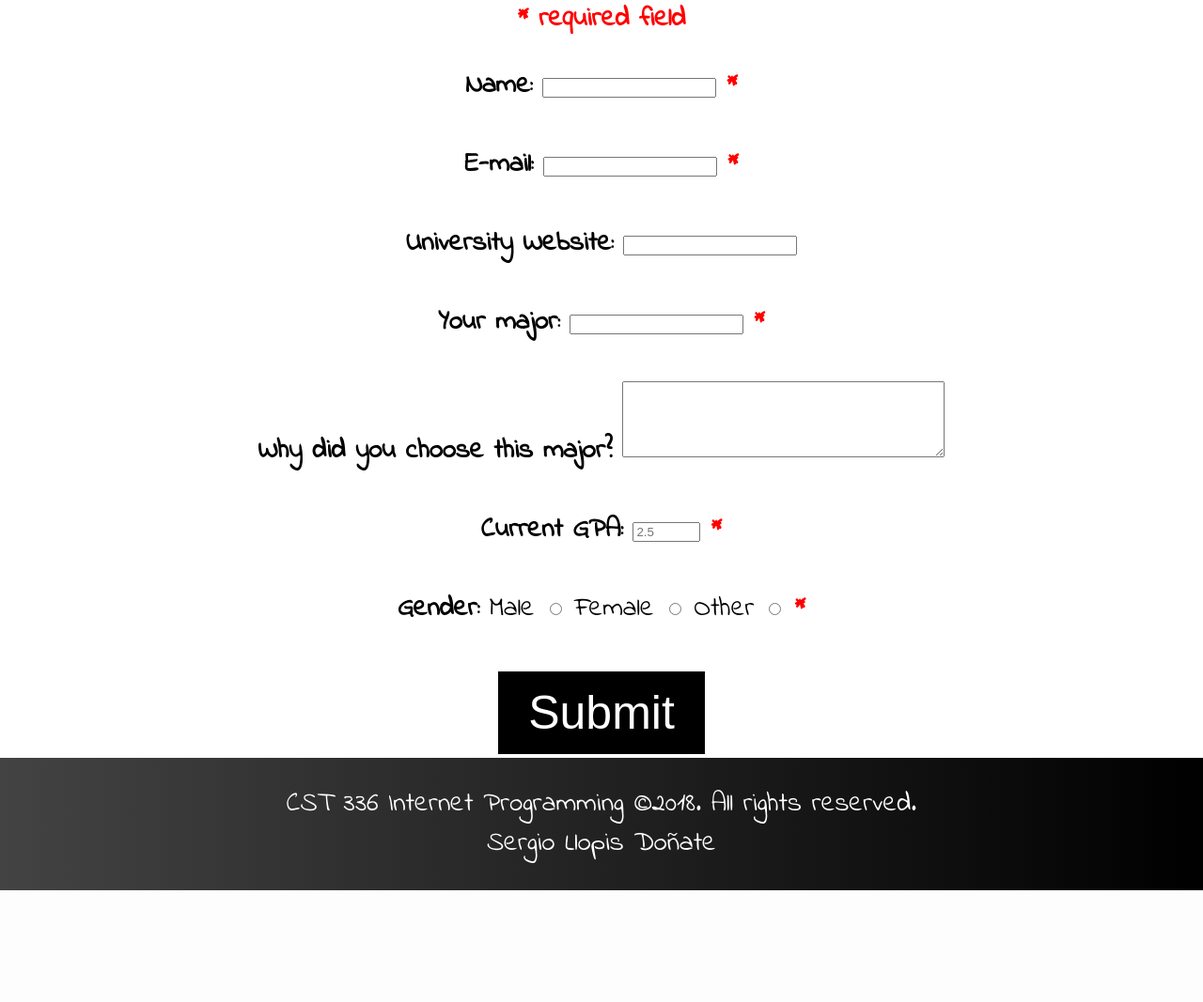
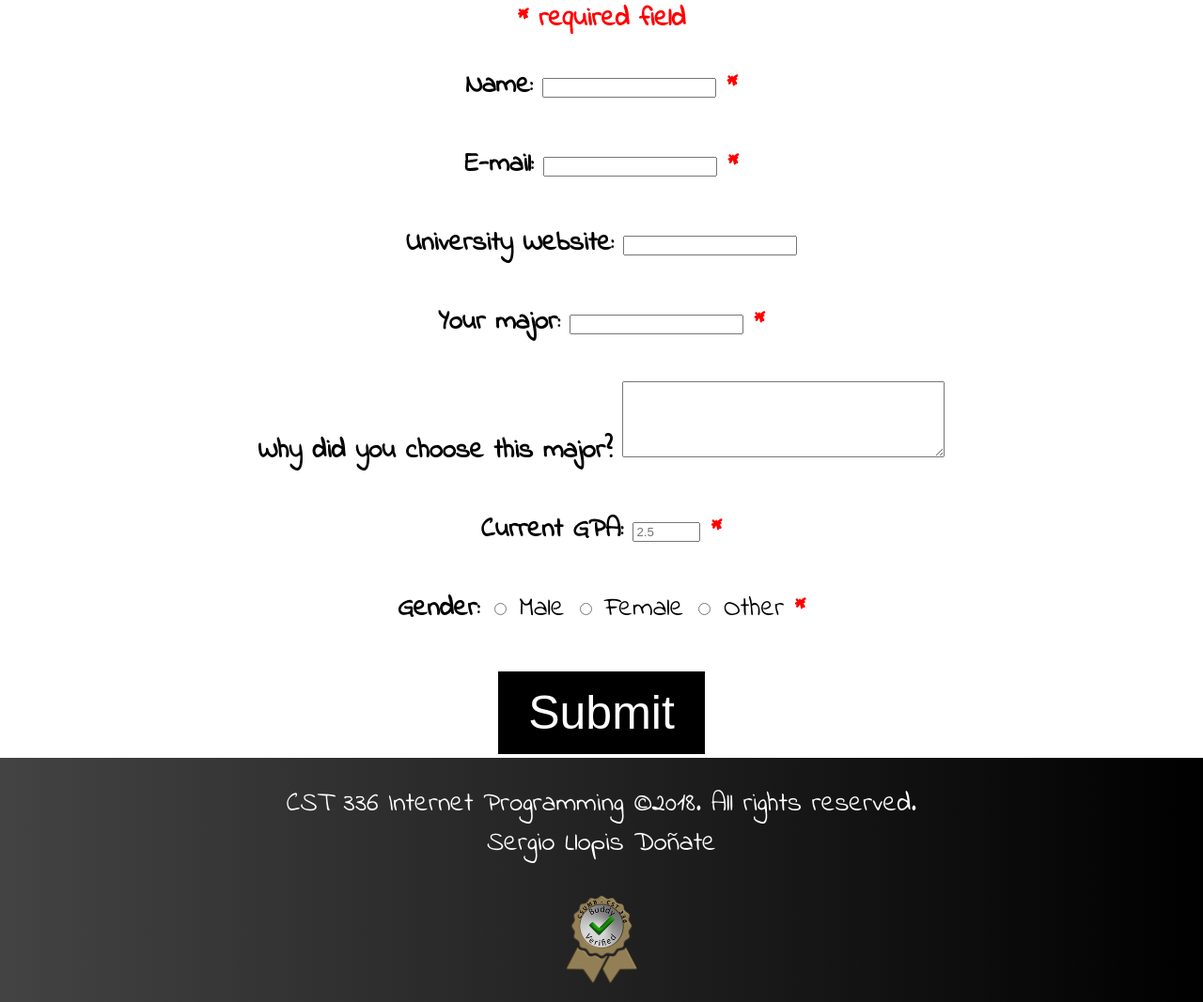
Before and after one commit to sllopis/InternetProgamming, a PHP site: page /hw/hw3/index.php in a window 1280 px wide. Shown: the part 308-1375 px from the top of the page at 94% size. Before the commit the page ends 1256 px from the top, so only its background shows below. Run offline with PHP 8.4, Linux system fonts and the light colour scheme; data that the repository does not hold is empty.

Commit message:
Last Commit Before Turning it in

```diff
--- a/hw/hw3/css/styles.css
+++ b/hw/hw3/css/styles.css
@@ -48,3 +48,8 @@ form{
     color:gold;
     font-size:50px;
 }
+
+input{
+    text-align: left;
+    display:inline;
+}
--- a/hw/hw3/index.php
+++ b/hw/hw3/index.php
@@ -11,6 +11,7 @@
         <div id="banner" >
           <img src='img/survey.png' />
         </div>
+
 
 <form method="post" action="functions.php" target="_self">
 
@@ -50,12 +51,13 @@
   <br><br>
 
   <b>Gender:   </b>
+
+  <input id="male" type="radio" name="gender" <?php if (isset($gender) && $gender=="male") echo "checked";?> value="male">
   <label for="male">Male</label>
-  <input id="male" type="radio" name="gender" <?php if (isset($gender) && $gender=="male") echo "checked";?> value="male">
+  <input id="female" type="radio" name="gender" <?php if (isset($gender) && $gender=="female") echo "checked";?> value="female">
   <label for="female">Female</label>
-  <input id="female" type="radio" name="gender" <?php if (isset($gender) && $gender=="female") echo "checked";?> value="female">
+  <input id="other" type="radio" name="gender" <?php if (isset($gender) && $gender=="other") echo "checked";?> value="other">
   <label for="other">Other</label>
-  <input id="other" type="radio" name="gender" <?php if (isset($gender) && $gender=="other") echo "checked";?> value="other">
   <span class="error"><b>*</b> <?php echo $genderErr;?></span>
 
   <br><br>
@@ -69,5 +71,6 @@
 <footer>
     <p style="color:white">CST 336 Internet Programming &copy;2018. All rights reserved. <br>
                     Sergio Llopis Do&#241ate</p>
+                    <img width="100px;" src='img/buddy.png'
 </footer>
 </html>
```
Also changed, not shown: hw/hw3/img/buddy.png (added).
